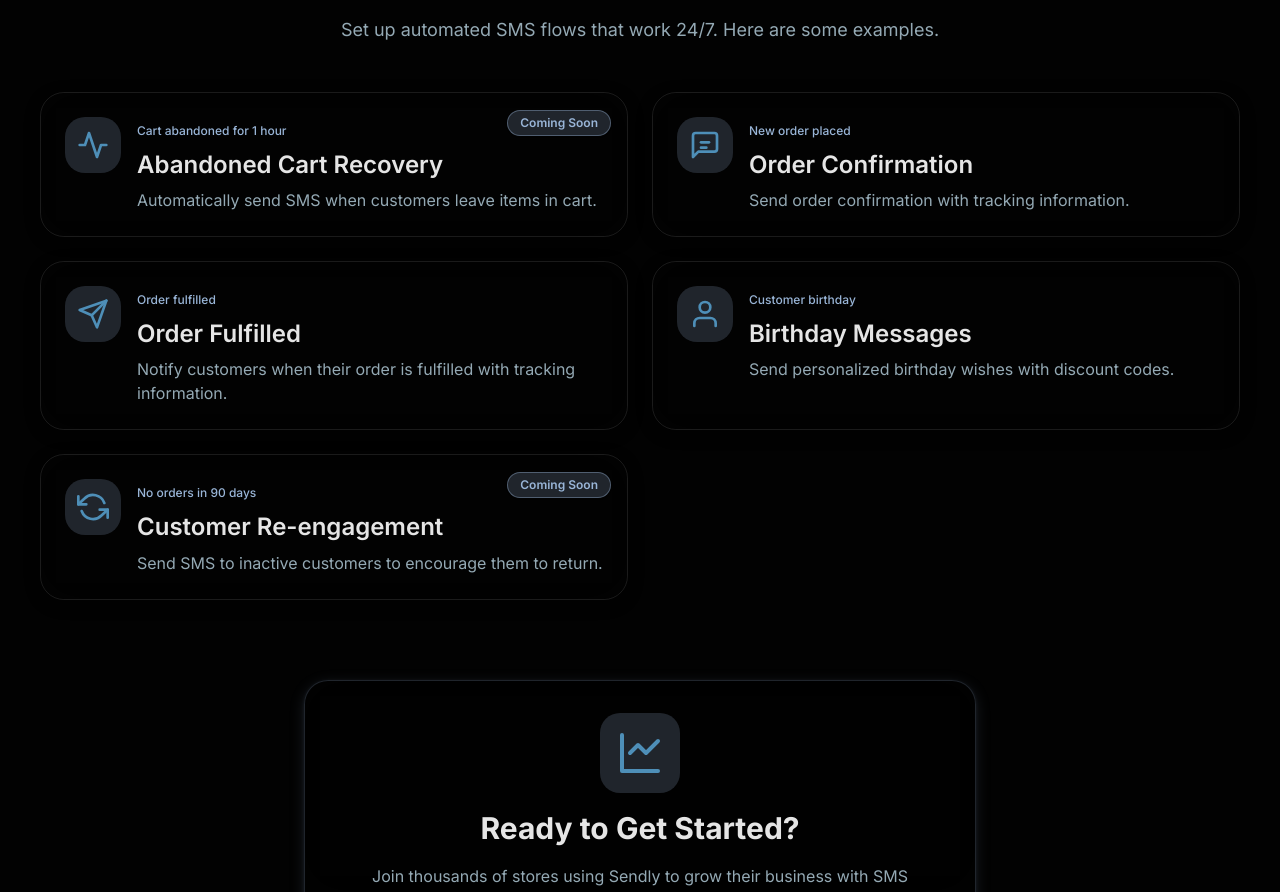
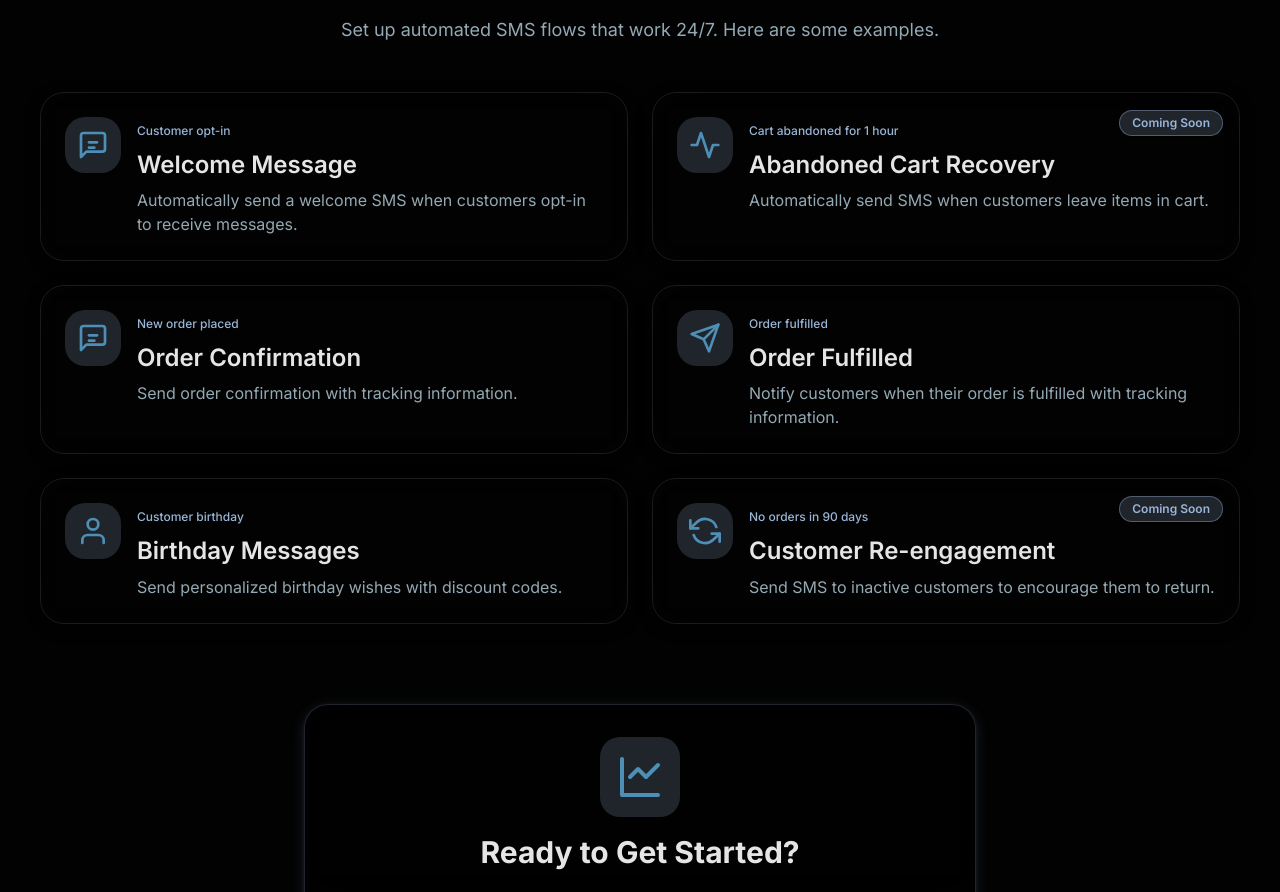
Before and after one commit to Konstantinos-Pechlivanidis/sendly-marketing-frontend, a React (Vite) app: page /how-it-works in a window 1280 px wide. Shown: the part 1694-2586 px from the top of the page. Built offline with nearby package versions, Linux system fonts and the light colour scheme; no server answers.

Commit message:
Add Welcome automation support to frontend
- Add Welcome Message option to AutomationForm trigger dropdown
- Add Welcome automation example to HowItWorks page
- Welcome automation sends SMS when customers opt-in via form

```diff
--- a/src/pages/HowItWorks.jsx
+++ b/src/pages/HowItWorks.jsx
@@ -29,6 +29,12 @@ export default function HowItWorks() {
   ];
 
   const automations = [
+    {
+      icon: 'sms',
+      title: 'Welcome Message',
+      description: 'Automatically send a welcome SMS when customers opt-in to receive messages.',
+      trigger: 'Customer opt-in',
+    },
     {
       icon: 'workflow',
       title: 'Abandoned Cart Recovery',
--- a/src/pages/app/AutomationForm.jsx
+++ b/src/pages/app/AutomationForm.jsx
@@ -106,6 +106,7 @@ export default function AutomationForm() {
   };
 
   const triggerOptions = [
+    { value: 'welcome', label: 'Welcome Message' },
     { value: 'order_placed', label: 'Order Placed' },
     { value: 'order_fulfilled', label: 'Order Fulfilled' },
     { value: 'birthday', label: 'Birthday' },
```
